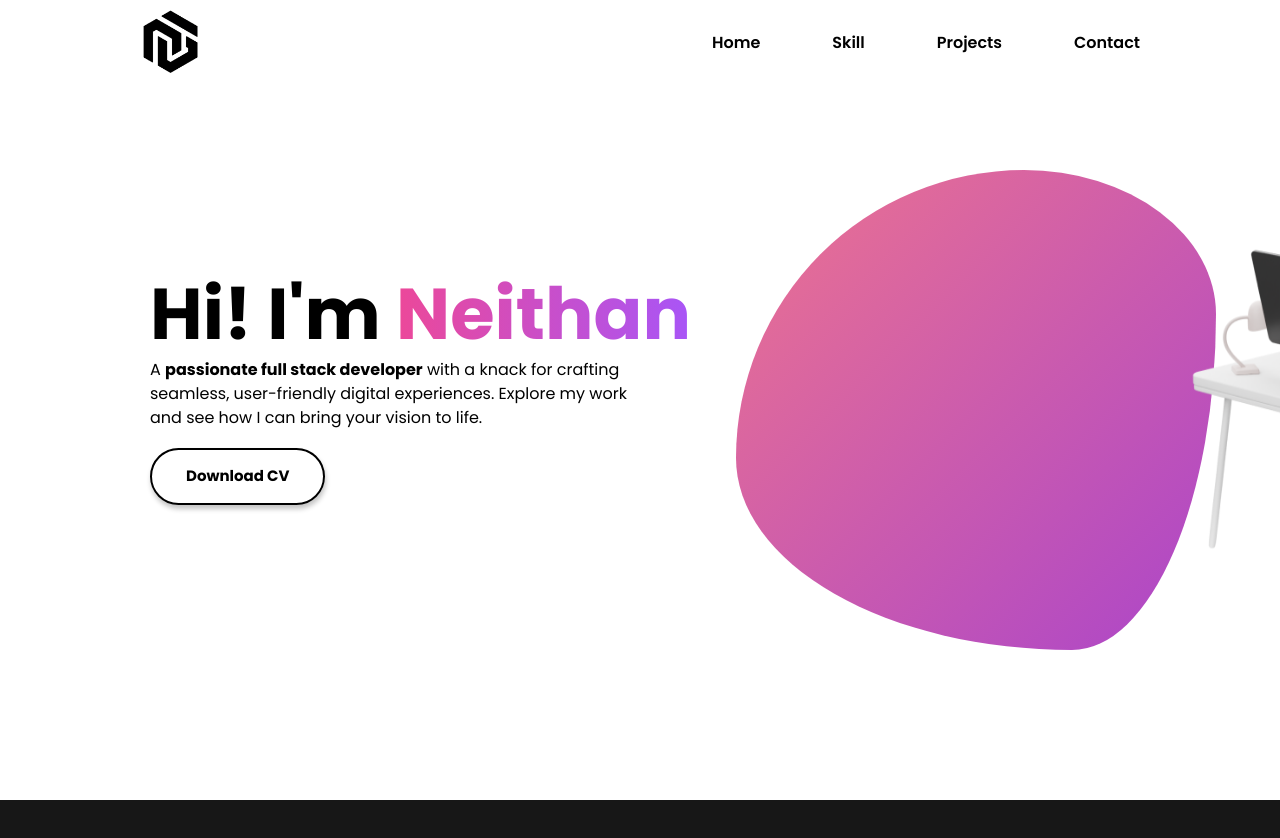
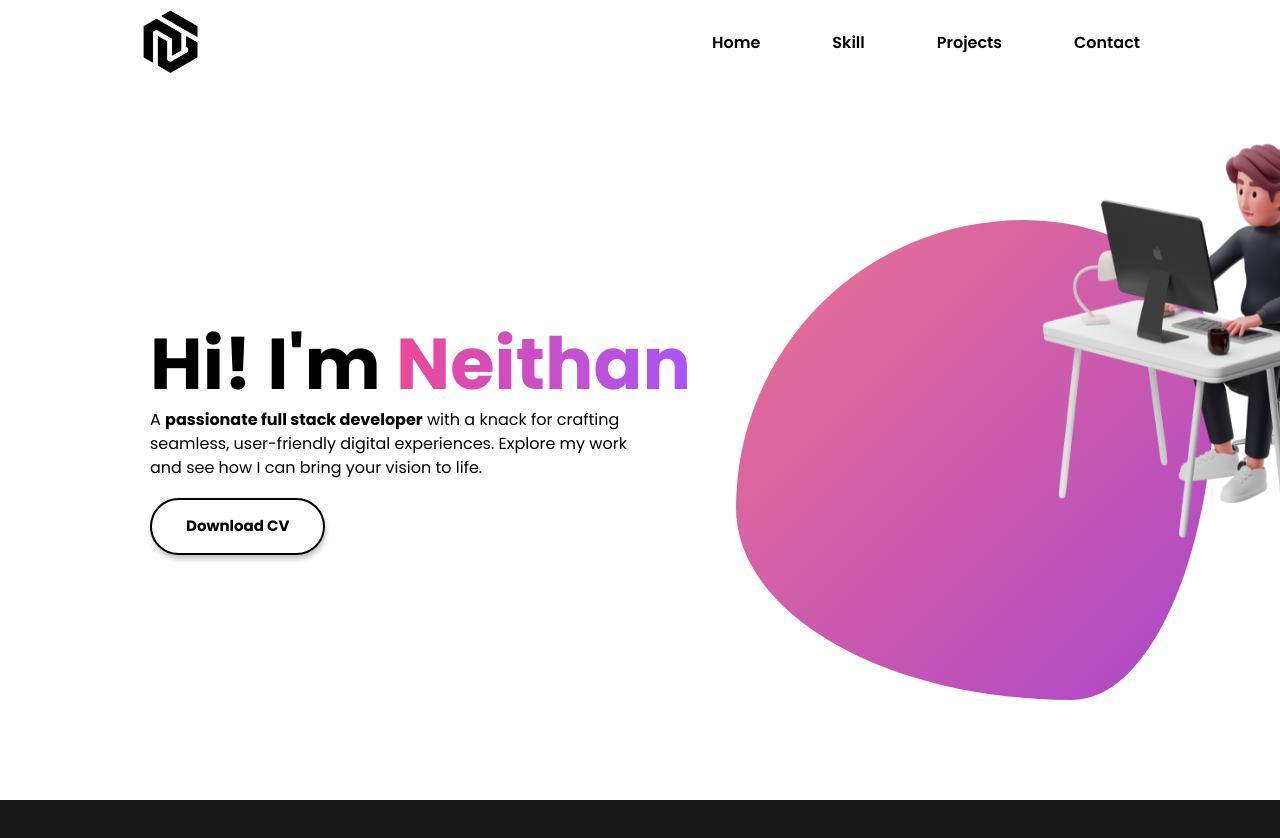
Before and after one commit to NLGtan/NG-Portfolio, a React (Create React App) app: page / in a window 1280 px wide. Shown: the top 838 px of the page. Built offline with nearby package versions, Linux system fonts and the light colour scheme; a web font is replaced by a local one.

Commit message:
commit adjust

```diff
--- a/src/Pages/Home.jsx
+++ b/src/Pages/Home.jsx
@@ -75,7 +75,7 @@ export const Home = () => {
       <div id="Home" className="absolute top-0"></div>
       {/* Text Animation */}
       <motion.div
-        className='hero absolute bottom-[450px] left-[150px]'
+        className='hero absolute bottom-[400px] left-[150px]'
         animate={controlsText}
         initial={{ x: -200, opacity: 0 }} // Start off-screen with opacity 0
       >
@@ -113,7 +113,7 @@ export const Home = () => {
       {/* Image Pop-Out Effect */}
       <motion.img
         src={pic}
-        className="img1 ml-[1150px] mt-[200px] z-10 w-[400px] h-[400px] animate-levitate2"
+        className="img1 ml-[1000px] mt-[150px] z-10 w-[400px] h-[400px] animate-levitate2"
         alt=""
         animate={controlsImage}
         initial={{ x: 200, opacity: 0 }} // Start off-screen to the right
--- a/src/index.css
+++ b/src/index.css
@@ -8,7 +8,7 @@
 
 .blob {
     position: absolute;
-    bottom: 150px;
+    bottom: 100px;
     right: 0px;
     z-index: -1;
     background-image: linear-gradient(to bottom right, rgba(237, 115, 143, 1), rgba(171, 69, 202, 1));
```
